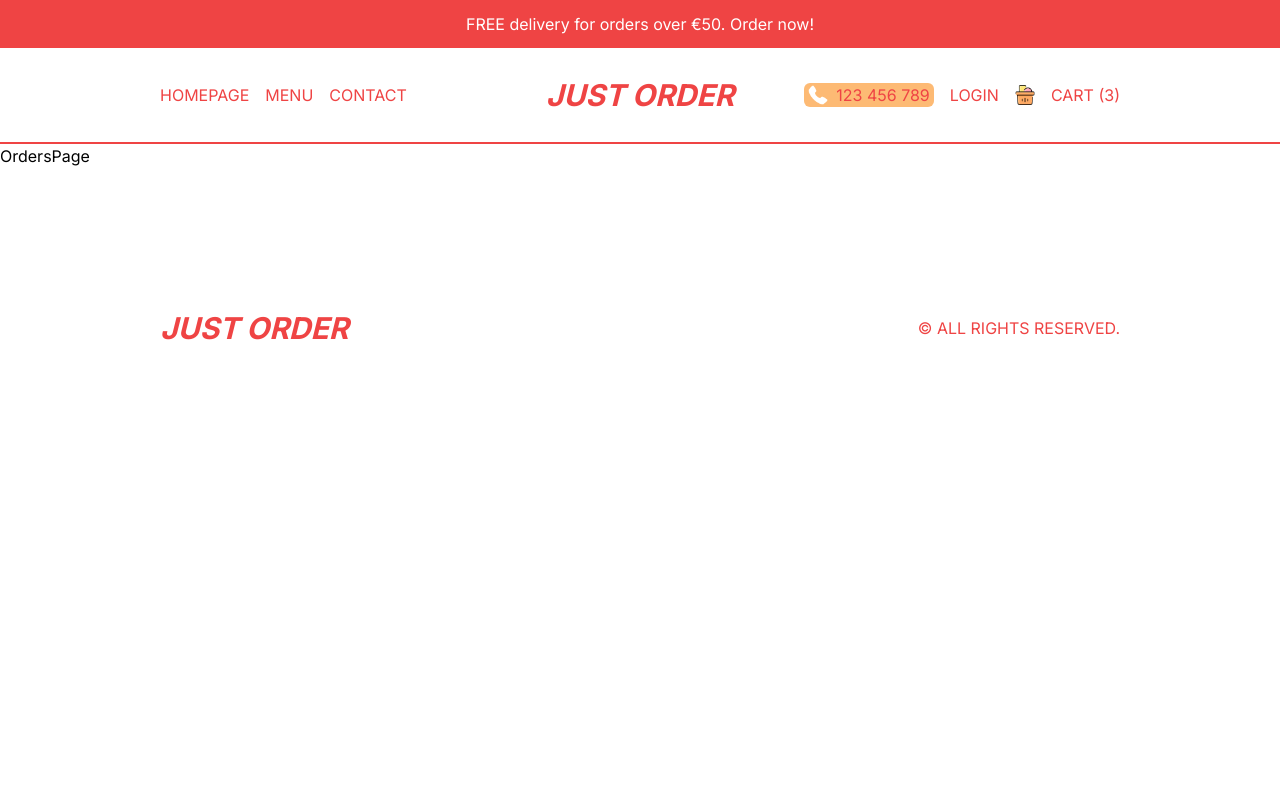
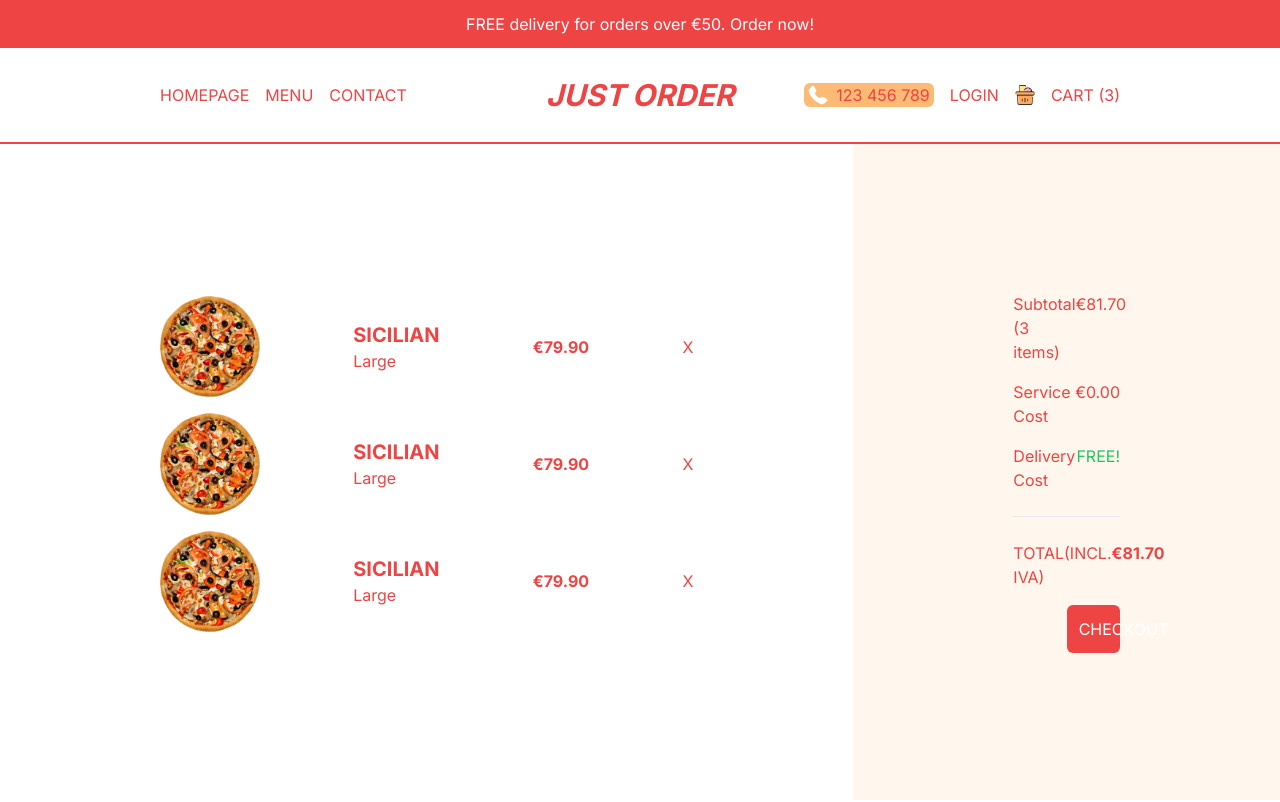
Before and after one commit to federico-init/restaurant-nextjs, a Next.js app: page /cart in a window 1280 px wide. Shown: the top 802 px of the page. Built offline with nearby package versions, Linux system fonts and the light colour scheme.

Commit message:
chore: cart page w/ temporary  mock data

```diff
--- a/src/app/cart/page.tsx
+++ b/src/app/cart/page.tsx
@@ -1,7 +1,81 @@
-import React from "react";
+import Image from "next/image";
 
-const OrdersPage = () => {
-  return <div>OrdersPage</div>;
+const CartPage = () => {
+  return (
+    <div className="h-[calc(100vh-6rem)] md:h-[calc(100vh-9rem)] flex flex-col lg:flex-row text-red-500">
+      {/* PRODUCTS CONTAINER */}
+      <div className="h-1/2 lg:h-full lg:w-2/3 2xl:w-1/2 lg:px-20 xl:px-40 flex flex-col justify-center p-4 overflow-scroll">
+        {/* SINGLE ITEM */}
+        <div className="flex items-center justify-between mb-4">
+          <Image
+            src="/products/p1.png"
+            alt="product image"
+            width={100}
+            height={100}
+          />
+          <div>
+            <h1 className="uppercase font-bold text-xl">Sicilian</h1>
+            <span>Large</span>
+          </div>
+          <h2 className="font-bold">€79.90</h2>
+          <span className="cursor-pointer">X</span>
+        </div>
+        {/* SINGLE ITEM */}
+        <div className="flex items-center justify-between mb-4">
+          <Image
+            src="/products/p1.png"
+            alt="product image"
+            width={100}
+            height={100}
+          />
+          <div>
+            <h1 className="uppercase font-bold text-xl">Sicilian</h1>
+            <span>Large</span>
+          </div>
+          <h2 className="font-bold">€79.90</h2>
+          <span className="cursor-pointer">X</span>
+        </div>
+        {/* SINGLE ITEM */}
+        <div className="flex items-center justify-between mb-4">
+          <Image
+            src="/products/p1.png"
+            alt="product image"
+            width={100}
+            height={100}
+          />
+          <div>
+            <h1 className="uppercase font-bold text-xl">Sicilian</h1>
+            <span>Large</span>
+          </div>
+          <h2 className="font-bold">€79.90</h2>
+          <span className="cursor-pointer">X</span>
+        </div>
+      </div>
+      {/* PAYMENT CONTAINER */}
+      <div className=" h-1/2 lg:h-full lg:w-1/3 2xl:w-1/2 p-4 bg-orange-50 flex flex-col justify-center gap-4 lg:px-20 xl:px-40 2xl:text-xl 2xl:gap-6">
+        <div className="flex justify-between">
+          <span>Subtotal (3 items)</span>
+          <span>€81.70</span>
+        </div>
+        <div className="flex justify-between">
+          <span>Service Cost</span>
+          <span>€0.00</span>
+        </div>
+        <div className="flex justify-between">
+          <span>Delivery Cost</span>
+          <span className="uppercase text-green-500">Free!</span>
+        </div>
+        <hr className="my-2" />
+        <div className="flex justify-between">
+          <span className="uppercase">Total(incl. IVA)</span>
+          <span className="font-bold">€81.70</span>
+        </div>
+        <button className="bg-red-500 text-white p-3 rounded-md w-1/2 self-end uppercase">
+          Checkout
+        </button>
+      </div>
+    </div>
+  );
 };
 
-export default OrdersPage;
+export default CartPage;
```
